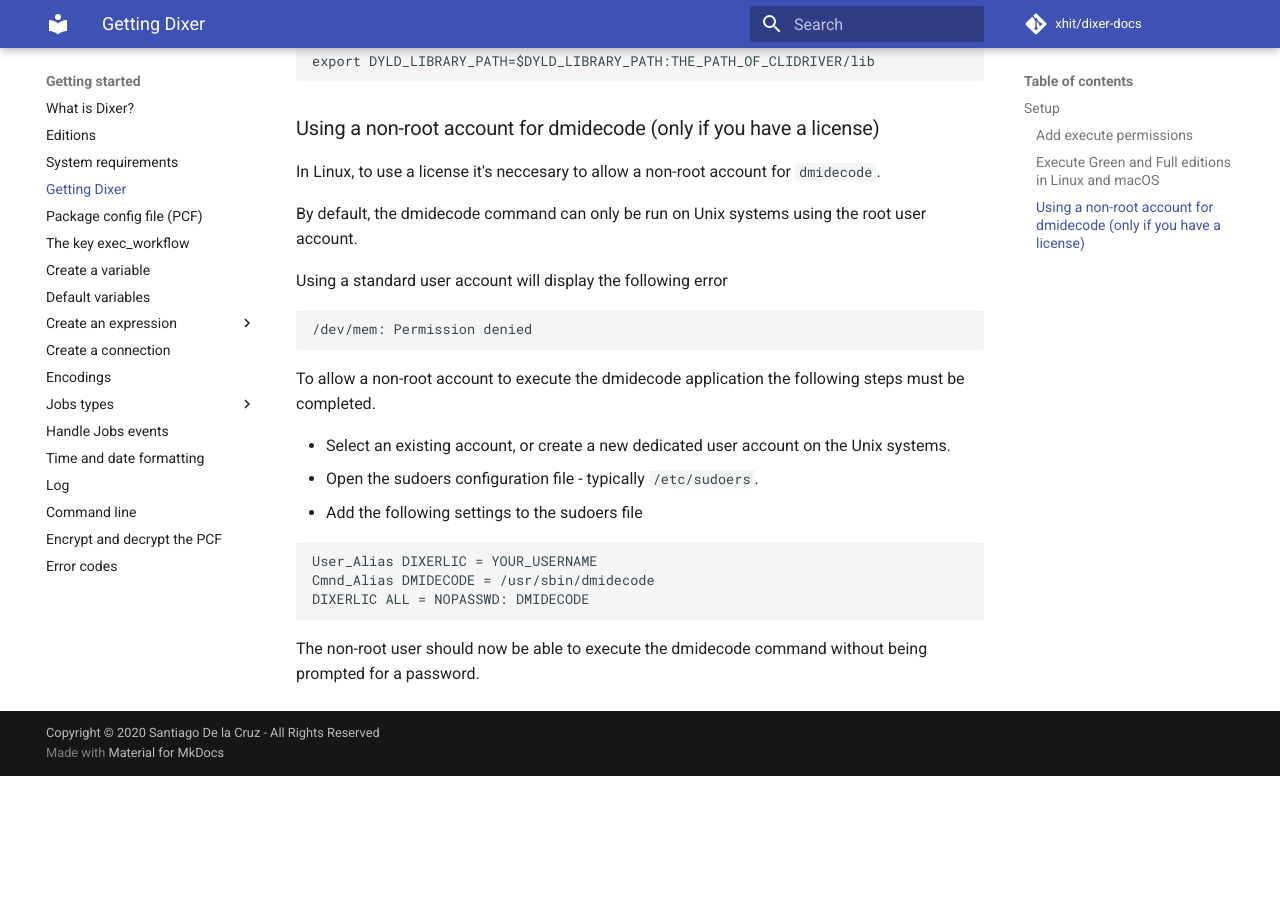
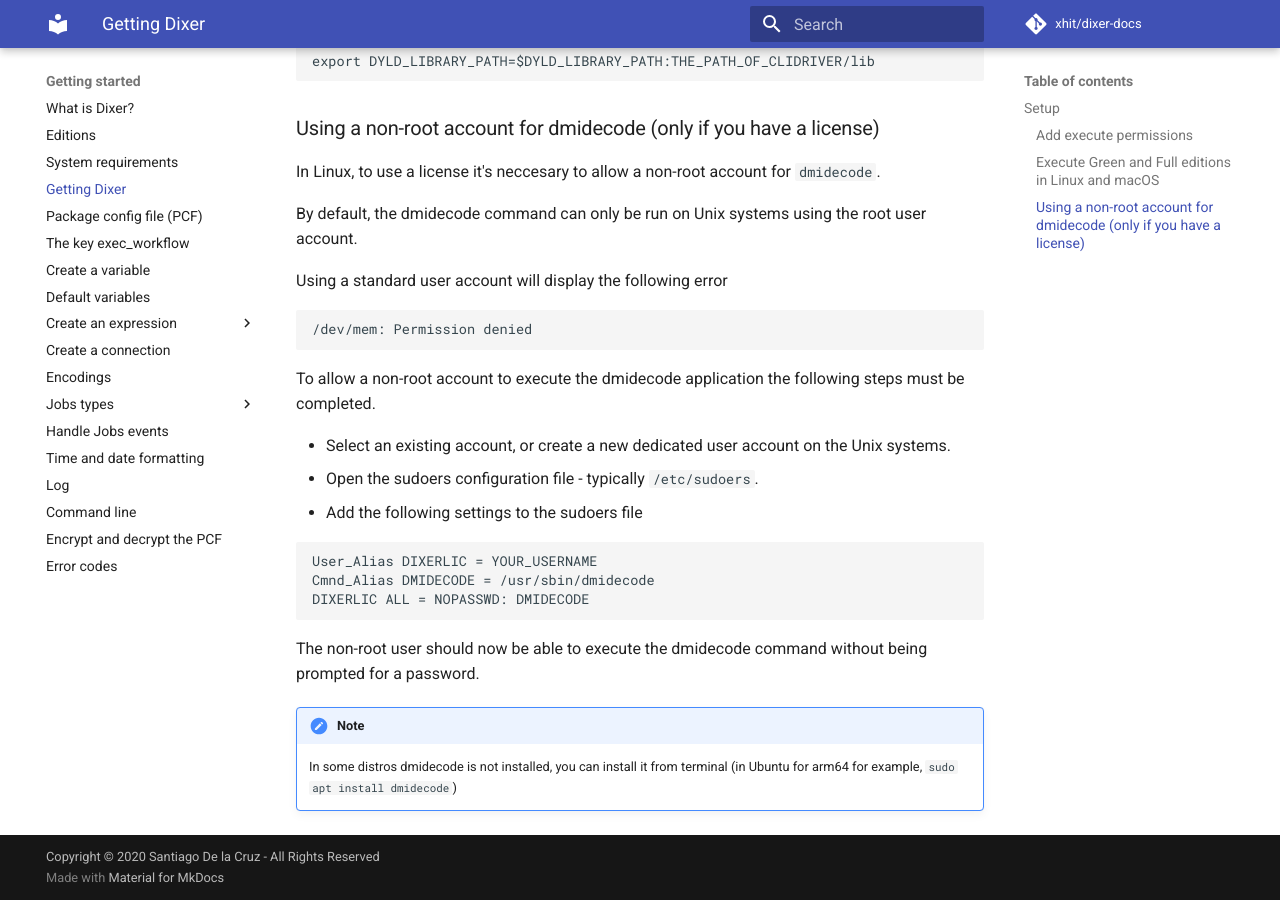
Before and after one commit to Dixer-ETL/dixer-docs, an MkDocs documentation site: the page built from docs/documentation/Getting-Dixer.md, in a window 1280 px wide and 900 px high, scrolled down 659 px. Built offline with MkDocs 1.6.1 and Material for MkDocs 9.7.7, drawn with Linux system fonts in a browser that asks for light colours; comment, search, counter and statistics services are not loaded; before the commit the page ends 1435 px from its top, so only the background shows below that.

Commit message:
Doc about dmidecode in Linux

````diff
--- a/docs/documentation/Getting-Dixer.md
+++ b/docs/documentation/Getting-Dixer.md
@@ -49,3 +49,6 @@ DIXERLIC ALL = NOPASSWD: DMIDECODE
 ```
 
 The non-root user should now be able to execute the dmidecode command without being prompted for a password.
+
+!!! note
+    In some distros dmidecode is not installed, you can install it from terminal (in Ubuntu for arm64 for example, `sudo apt install dmidecode`)
````
